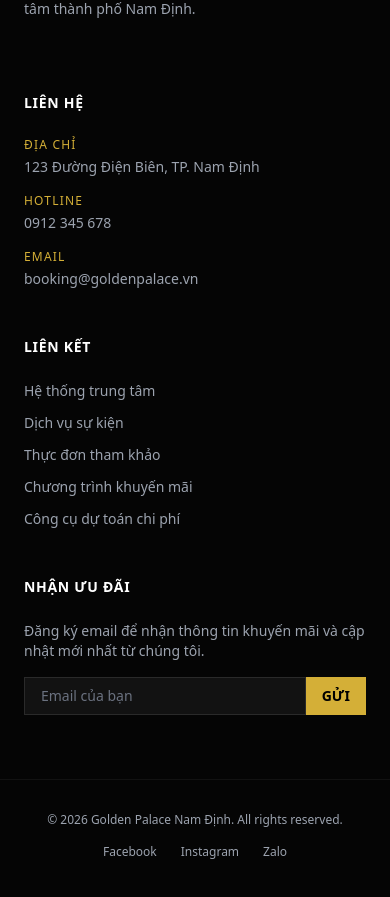
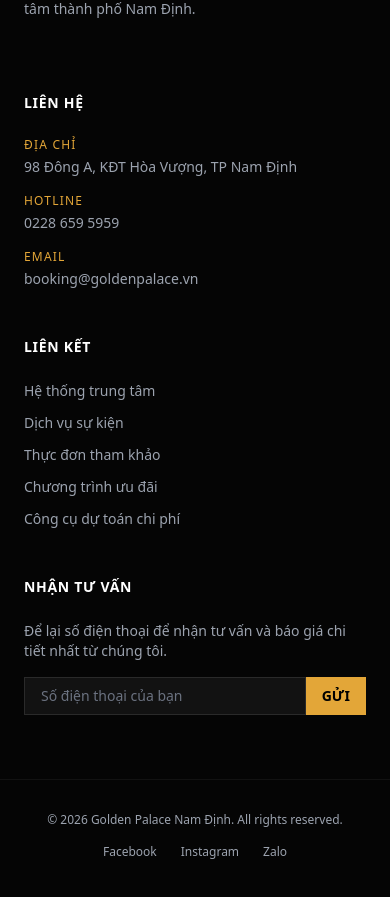
Before and after one commit to tvchinh1423-sys/goldenpalacenamdinh, a Next.js app: page / in a window 390 px wide. Shown: the part 4800-5697 px from the top of the page. Built offline with nearby package versions, Linux system fonts and the light colour scheme; a web font is replaced by a local one.

Commit message:
Update footer with accurate contact info and phone consultation form

```diff
--- a/src/components/layout/Footer.js
+++ b/src/components/layout/Footer.js
@@ -2,16 +2,16 @@
 
 export default function Footer() {
   return (
-    <footer className="bg-[#050505] border-t border-white/5 pt-20 pb-10 text-gray-400 font-inter">
+    <footer className="bg-[#050505] border-t border-white/5 pt-20 pb-10 text-gray-400 font-montserrat">
       <div className="max-w-7xl mx-auto px-6 grid grid-cols-1 md:grid-cols-4 gap-12 mb-16">
 
         {/* Brand */}
         <div className="col-span-1 md:col-span-1">
           <Link href="/" className="flex items-center gap-2 mb-6">
-            <div className="w-8 h-8 bg-[#d4af37] rounded flex items-center justify-center text-black font-bold font-playfair text-lg">
+            <div className="w-8 h-8 bg-[#e3a638] rounded flex items-center justify-center text-black font-bold font-playfair text-lg">
               G
             </div>
-            <span className="text-[#d4af37] font-playfair text-lg tracking-widest uppercase">Golden Palace</span>
+            <span className="text-[#e3a638] font-playfair text-lg tracking-widest uppercase">Golden Palace</span>
           </Link>
           <p className="text-sm font-light leading-relaxed mb-6">
             Nơi tôn vinh những khoảnh khắc trọn vẹn. Không gian hoàng gia, dịch vụ đẳng cấp 5 sao tại trung tâm thành phố Nam Định.
@@ -23,15 +23,15 @@
           <h4 className="text-white font-semibold mb-6 uppercase tracking-wider text-sm">Liên Hệ</h4>
           <ul className="space-y-4 text-sm font-light">
             <li>
-              <span className="block text-[#d4af37] text-xs mb-1 uppercase tracking-widest">Địa chỉ</span>
-              123 Đường Điện Biên, TP. Nam Định
+              <span className="block text-[#e3a638] text-xs mb-1 uppercase tracking-widest">Địa chỉ</span>
+              98 Đông A, KĐT Hòa Vượng, TP Nam Định
             </li>
             <li>
-              <span className="block text-[#d4af37] text-xs mb-1 uppercase tracking-widest">Hotline</span>
-              0912 345 678
+              <span className="block text-[#e3a638] text-xs mb-1 uppercase tracking-widest">Hotline</span>
+              0228 659 5959
             </li>
             <li>
-              <span className="block text-[#d4af37] text-xs mb-1 uppercase tracking-widest">Email</span>
+              <span className="block text-[#e3a638] text-xs mb-1 uppercase tracking-widest">Email</span>
               booking@goldenpalace.vn
             </li>
           </ul>
@@ -41,25 +41,25 @@
         <div className="col-span-1 md:col-span-1">
           <h4 className="text-white font-semibold mb-6 uppercase tracking-wider text-sm">Liên Kết</h4>
           <ul className="space-y-3 text-sm font-light">
-            <li><Link href="/he-thong" className="hover:text-[#d4af37] transition-colors">Hệ thống trung tâm</Link></li>
-            <li><Link href="/dich-vu" className="hover:text-[#d4af37] transition-colors">Dịch vụ sự kiện</Link></li>
-            <li><Link href="/thuc-don" className="hover:text-[#d4af37] transition-colors">Thực đơn tham khảo</Link></li>
-            <li><Link href="/khuyen-mai" className="hover:text-[#d4af37] transition-colors">Chương trình khuyến mãi</Link></li>
-            <li><Link href="/du-toan-chi-phi" className="hover:text-[#d4af37] transition-colors">Công cụ dự toán chi phí</Link></li>
+            <li><Link href="/he-thong" className="hover:text-[#e3a638] transition-colors">Hệ thống trung tâm</Link></li>
+            <li><Link href="/dich-vu" className="hover:text-[#e3a638] transition-colors">Dịch vụ sự kiện</Link></li>
+            <li><Link href="/thuc-don" className="hover:text-[#e3a638] transition-colors">Thực đơn tham khảo</Link></li>
+            <li><Link href="/khuyen-mai" className="hover:text-[#e3a638] transition-colors">Chương trình ưu đãi</Link></li>
+            <li><Link href="/du-toan-chi-phi" className="hover:text-[#e3a638] transition-colors">Công cụ dự toán chi phí</Link></li>
           </ul>
         </div>
 
-        {/* Newsletter */}
+        {/* Newsletter / Contact form */}
         <div className="col-span-1 md:col-span-1">
-          <h4 className="text-white font-semibold mb-6 uppercase tracking-wider text-sm">Nhận Ưu Đãi</h4>
-          <p className="text-sm font-light mb-4">Đăng ký email để nhận thông tin khuyến mãi và cập nhật mới nhất từ chúng tôi.</p>
+          <h4 className="text-white font-semibold mb-6 uppercase tracking-wider text-sm">Nhận Tư Vấn</h4>
+          <p className="text-sm font-light mb-4">Để lại số điện thoại để nhận tư vấn và báo giá chi tiết nhất từ chúng tôi.</p>
           <div className="flex">
             <input
-              type="email"
-              placeholder="Email của bạn"
-              className="bg-white/5 border border-white/10 px-4 py-2 w-full text-sm focus:outline-none focus:border-[#d4af37] transition-colors text-white"
+              type="tel"
+              placeholder="Số điện thoại của bạn"
+              className="bg-white/5 border border-white/10 px-4 py-2 w-full text-sm focus:outline-none focus:border-[#e3a638] transition-colors text-white"
             />
-            <button className="bg-[#d4af37] text-black px-4 py-2 text-sm font-semibold hover:bg-white transition-colors">
+            <button className="bg-[#e3a638] text-black px-4 py-2 text-sm font-semibold hover:bg-[#a66a3a] transition-colors">
               GỬI
             </button>
           </div>
@@ -70,9 +70,9 @@
       <div className="max-w-7xl mx-auto px-6 border-t border-white/5 pt-8 flex flex-col md:flex-row items-center justify-between text-xs font-light">
         <p>© 2026 Golden Palace Nam Định. All rights reserved.</p>
         <div className="flex gap-6 mt-4 md:mt-0">
-          <Link href="#" className="hover:text-[#d4af37] transition-colors">Facebook</Link>
-          <Link href="#" className="hover:text-[#d4af37] transition-colors">Instagram</Link>
-          <Link href="#" className="hover:text-[#d4af37] transition-colors">Zalo</Link>
+          <Link href="#" className="hover:text-[#e3a638] transition-colors">Facebook</Link>
+          <Link href="#" className="hover:text-[#e3a638] transition-colors">Instagram</Link>
+          <Link href="#" className="hover:text-[#e3a638] transition-colors">Zalo</Link>
         </div>
       </div>
     </footer>
```
